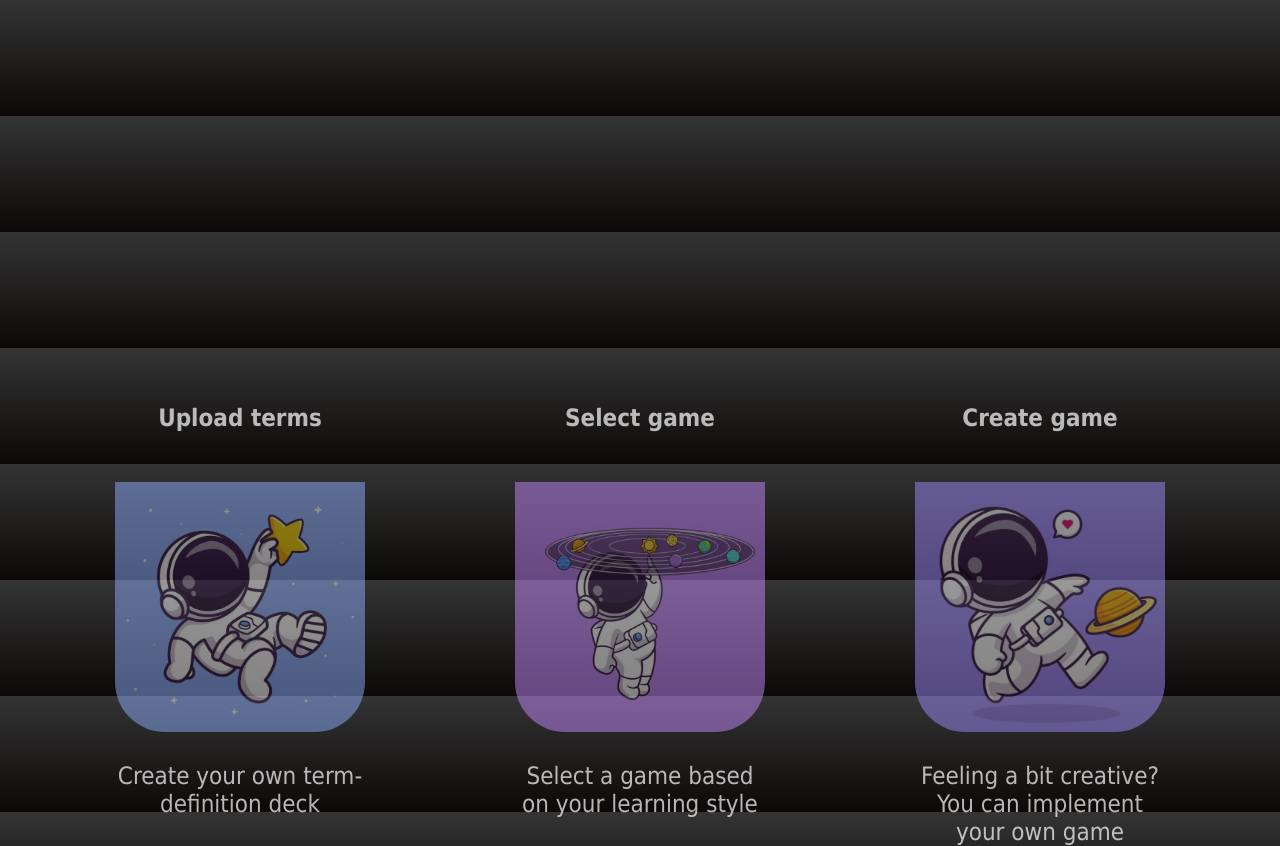
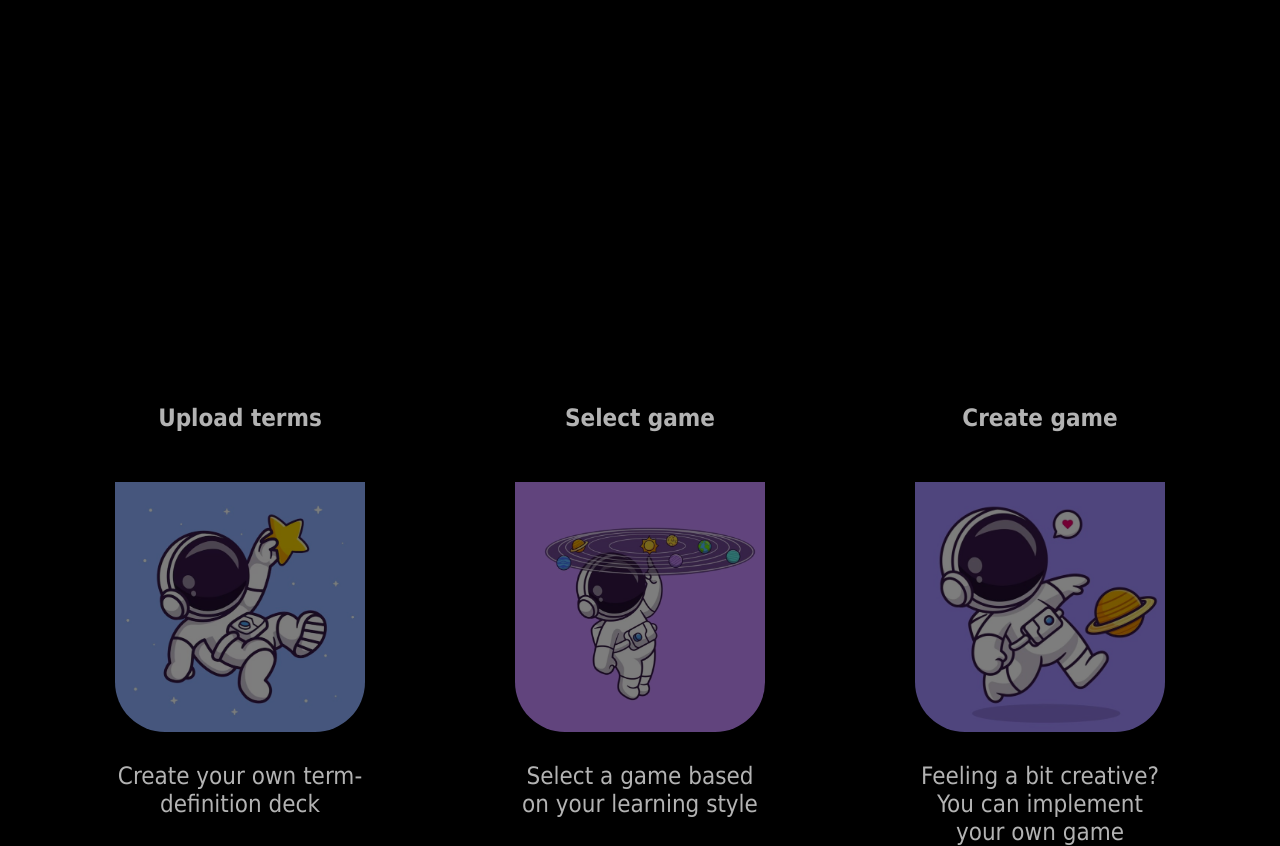
Before and after one commit to nb923/KnowJoy, a plain HTML site: page a1.html in a window 1280 px wide. Drawn offline with Linux system fonts and the light colour scheme.

Commit message:
Remove background gradient on a1.css
Remove background gradient on a1.css

```diff
--- a/a1.css
+++ b/a1.css
@@ -2,8 +2,8 @@ body {
     height: 100px;
     margin: 0px;
     line-height: normal;
-    /* background-color: black; */
-    background: linear-gradient(#343434, #0C0908 );
+    background-color: black;
+    /* background: linear-gradient(#343434, #0C0908 ); */
 }
 
 .flex-container{
```
